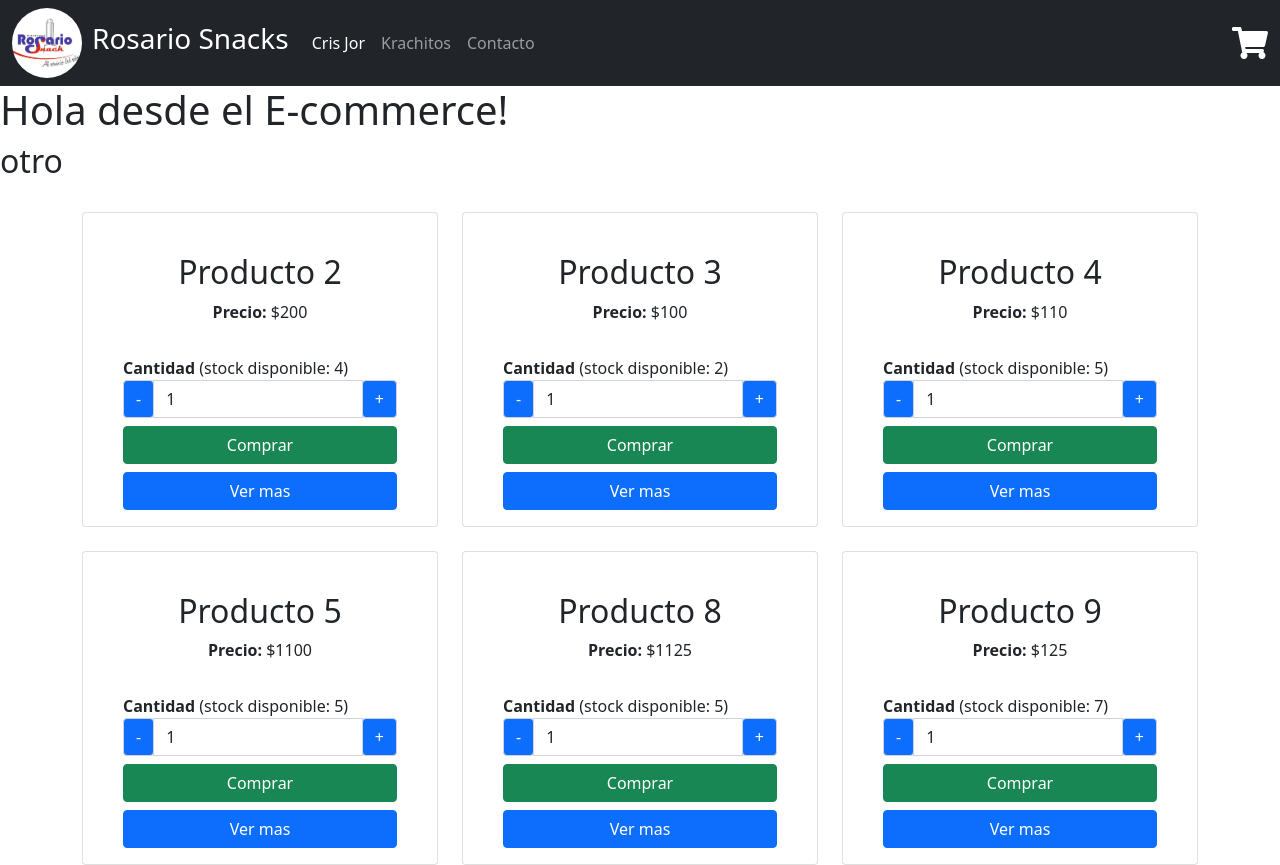
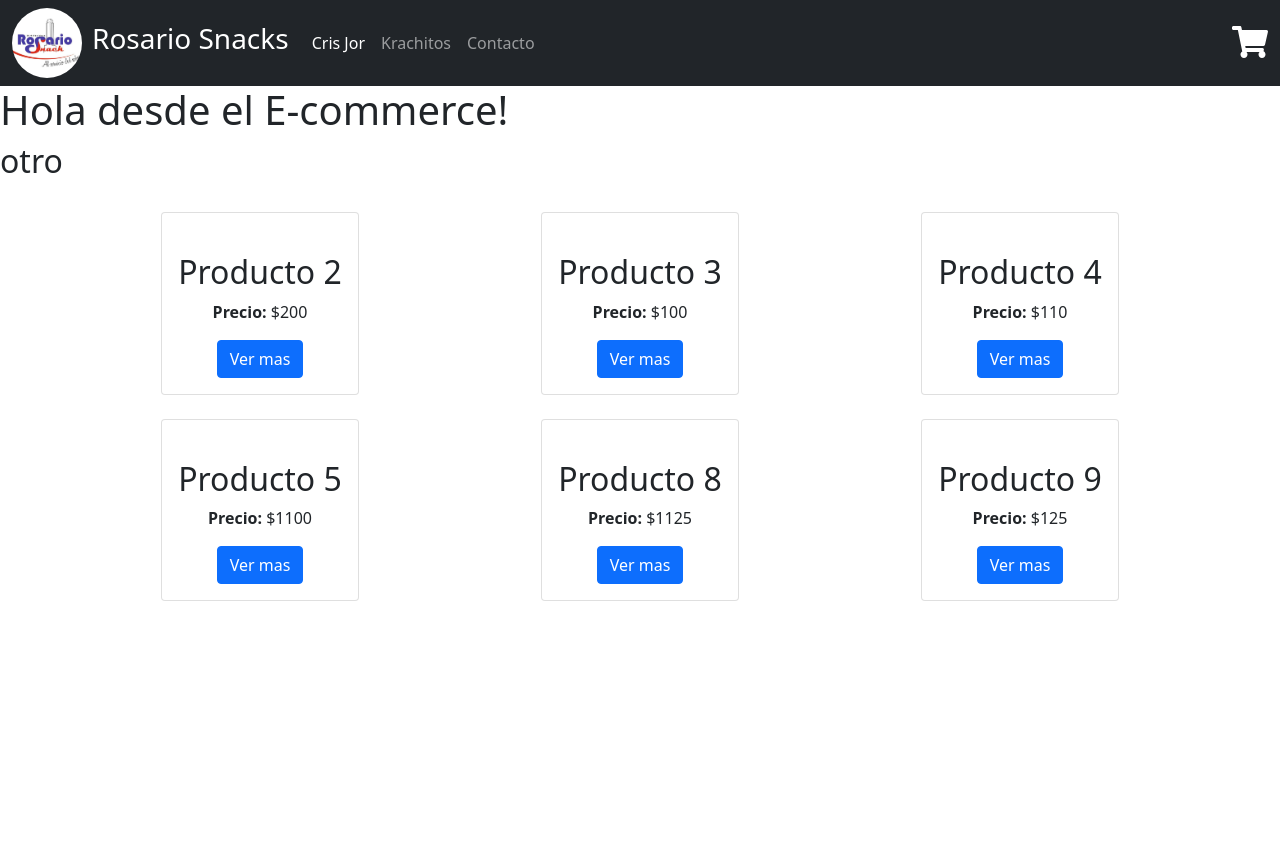
Before and after one commit to diegobarberis20/rosario-snack_barberis, a React (Create React App) app: page /category/1 in a window 1280 px wide. After the commit the page ends 800 px from the top, so only its background shows below. Built offline with nearby package versions, Linux system fonts and the light colour scheme.

Commit message:
Desafio 8 - V1.00

```diff
--- a/src/components/CardWidget.js
+++ b/src/components/CardWidget.js
@@ -1,10 +1,14 @@
 import { FontAwesomeIcon } from '@fortawesome/react-fontawesome';
 import { faShoppingCart } from '@fortawesome/free-solid-svg-icons';
+// import Carrito from "./Carrito.js"
+import { Link } from "react-router-dom";
 
 const CardWidget = () => {
     return (
         <>
-           <FontAwesomeIcon icon={faShoppingCart} color="white" size="2x"/>
+            <Link to="/cart">
+                <FontAwesomeIcon icon={faShoppingCart} color="white" size="2x"/>
+            </Link>
         </>
     )
 }
--- a/src/components/Carrito.js
+++ b/src/components/Carrito.js
@@ -1,7 +1,7 @@
 const Carrito = () => {
     return (
         <div>
-            <h1>Este es el carrito!!</h1>
+            <h1 className="text-primary">Este es el carrito!!</h1>
         </div>
     )
 }
--- a/src/components/Item.js
+++ b/src/components/Item.js
@@ -11,11 +11,11 @@ const Item = ({producto, count}) => {
                                 <p className="card-body text-center mb-0 p-0"><strong>Precio:</strong> ${producto.precio}</p>
 
                                 <div className="container-fluid mt-2">
-                                    <div className="row">
+                                    <div className="row justify-content-center">
                                         <div className="col-auto">
 
                                             {/* Seccion de count y boton agregar al carrito */}
-                                            <div className="pt-4">{count}</div>
+                                            {/* <div className="pt-4">{count}</div> */}
 
                                             {/* Link a ver mas */}
                                             <Link to={"/item/"+producto.id}>
--- a/src/components/ItemCount.js
+++ b/src/components/ItemCount.js
@@ -36,7 +36,7 @@ const ItemCount = ({stock, initial, onAdd}) => {
                             </div>
                         </div>
 
-                        <button className="btn btn-success w-100 mt-2">Comprar</button>
+                        <button className="btn btn-success w-100 mt-2" onClick={onAdd}>Comprar</button>
                 </>
     )
 }
--- a/src/components/ItemDetail.js
+++ b/src/components/ItemDetail.js
@@ -1,7 +1,34 @@
 import ItemCount from "./ItemCount.js";
-// import { useState } from "react";
+import { useState } from "react";
 
 const ItemDetail = ({producto}) => {
+
+        const [compra,setCompra] = useState(false);
+
+        const onAdd = () => {
+            setCompra(true);
+        }
+
+        console.log(compra)
+        if(compra)
+        {
+            return (
+                <div className="container-fluid p-5 my-4 contenedorProducto">
+                    <div className="row justify-content-center justify-content-sm-around">
+                        <div className="col-12 col-md-5 d-flex justify-content-center imagenProducto">
+                            <img src={producto.imagen} alt="" />
+                        </div>
+
+                        <div className="col-12 col-md-3">
+                            <h1 className="mb-5">{producto.name}</h1>
+                            <p className="mb-3">{producto.descripcion}</p>
+                            <h3 className="mb-4">Precio: ${producto.precio}</h3>
+                        </div>
+                    </div>
+                </div>
+             )
+
+        }else{
 
             return (
                 <div className="container-fluid p-5 my-4 contenedorProducto">
@@ -14,13 +41,12 @@ const ItemDetail = ({producto}) => {
                             <h1 className="mb-5">{producto.name}</h1>
                             <p className="mb-3">{producto.descripcion}</p>
                             <h3 className="mb-4">Precio: ${producto.precio}</h3>
-                        {/* <ItemCount  stock={producto.stock} initial={1} onAdd={onAdd}/> */}
-
+                            <ItemCount  stock={producto.stock} initial={1} onAdd={onAdd}/>
                         </div>
                     </div>
                 </div>
              )
-
+        }
 }
 
 export default ItemDetail
--- a/src/components/ItemDetailContainer.js
+++ b/src/components/ItemDetailContainer.js
@@ -9,7 +9,6 @@ const ItemDetalContainer = ({productosJSON}) => {
     const {id} = useParams();
 
     useEffect(() => {
-
         const promesa = new Promise((res,rej)=>{
             setTimeout(() => {
                     res(productosJSON);
@@ -21,8 +20,8 @@ const ItemDetalContainer = ({productosJSON}) => {
             setLoading(false);
             setProducto(resultadoObtenido)
         })
+    }, [id])
 
-    }, [id])
     if(loading){
                 return (
                     <>
--- a/src/components/ItemList.js
+++ b/src/components/ItemList.js
@@ -1,5 +1,5 @@
 import Item from './Item.js';
-import ItemCount from "./ItemCount";
+// import ItemCount from "./ItemCount";
 
 const ItemList = ({productos, idCategoria}) => {
 
@@ -11,7 +11,7 @@ const ItemList = ({productos, idCategoria}) => {
             if(idCategoria == producto.categoria)
             {
                 return (
-                    <Item producto={producto} count={<ItemCount stock={producto.stock} initial={1}/>}/>
+                    <Item producto={producto}/>
                 )
 
             }
@@ -20,7 +20,7 @@ const ItemList = ({productos, idCategoria}) => {
             if(idCategoria == undefined)
             {
                 return (
-                    <Item producto={producto} count={<ItemCount stock={producto.stock} initial={1}/>}/>
+                    <Item producto={producto}/>
                 )
             }
 
--- a/src/components/Main.js
+++ b/src/components/Main.js
@@ -2,6 +2,7 @@ import ItemListContainer from "./ItemListContainer"
 import ItemDetailContainer from "./ItemDetailContainer";
 import productosJSON from "./../productos.json"
 import { Routes, Route } from "react-router-dom";
+import Carrito from "./Carrito";
 
 const Main = ({ saludo }) => {
 
@@ -23,7 +24,7 @@ const Main = ({ saludo }) => {
                 <Route path="/" element={<ItemListContainer/>}/>
                 <Route path="/category/:id" element={<ItemListContainer/>}/>
                 <Route path="/item/:id" element={<ItemDetailContainer productosJSON={productosJSON}/>}/>
-                <Route path="/carrito" element=""/>
+                <Route path="/cart" element={<Carrito/>}/>
             </Routes>
 
         </main>
--- a/src/components/NavBar.js
+++ b/src/components/NavBar.js
@@ -1,6 +1,7 @@
 
 import logoRosarioSnacks from '../assets/logoRosarioSnacks.jpg';
-import CardWidget from "./CardWidget";
+import CardWidget from "./CardWidget.js";
+import Carrito from "./Carrito.js"
 import { Link } from "react-router-dom";
 
 function NavBar(){
@@ -21,7 +22,10 @@ function NavBar(){
                     <Link className="nav-link" to="contacto">Contacto</Link>
                 </div>
                 </div>
-                <CardWidget className="order-1"/>
+
+                <CardWidget className="order-1" carrito={<Carrito/>}/>
+
+
             </div>
 
 
```
Lines whose indentation alone changed are shown as unchanged.
